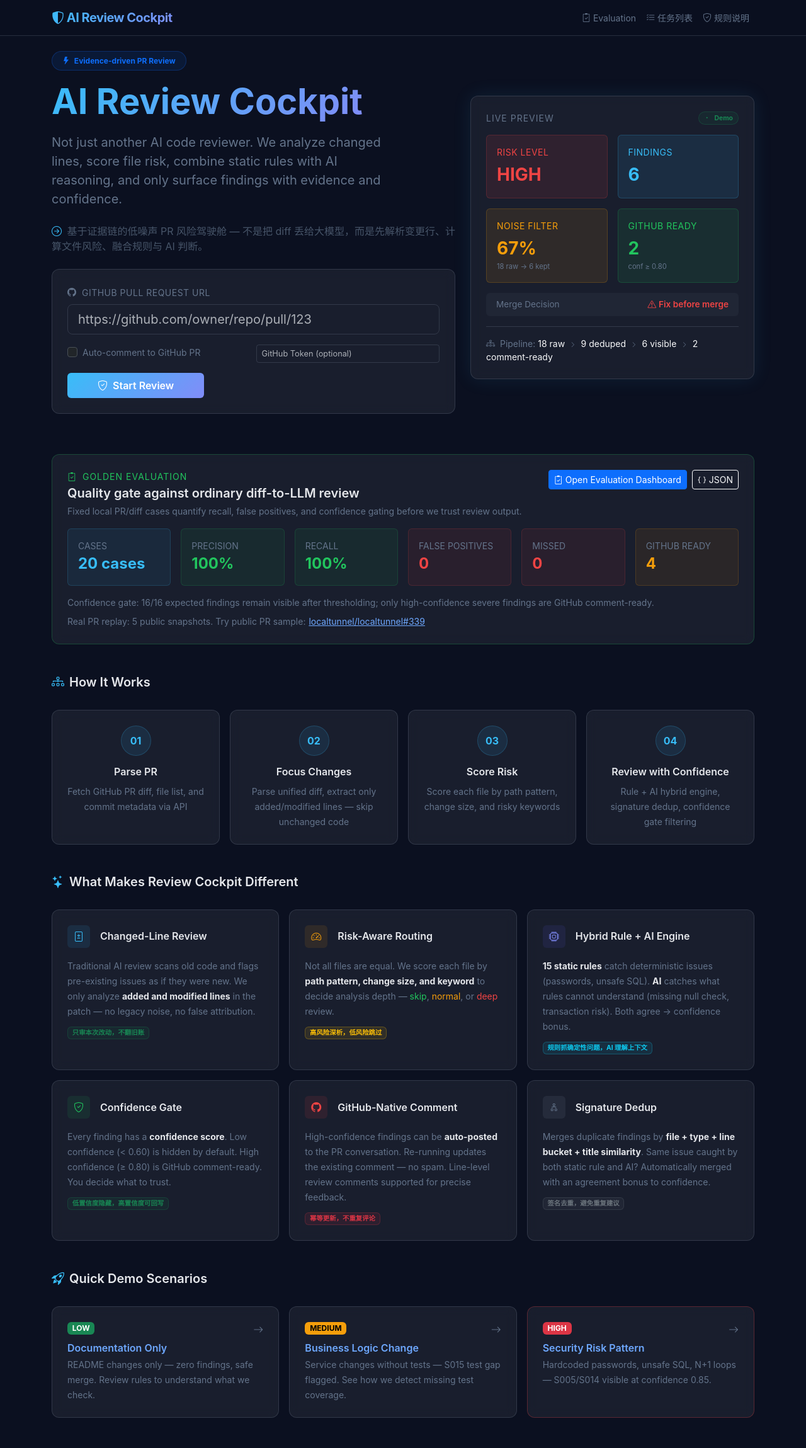
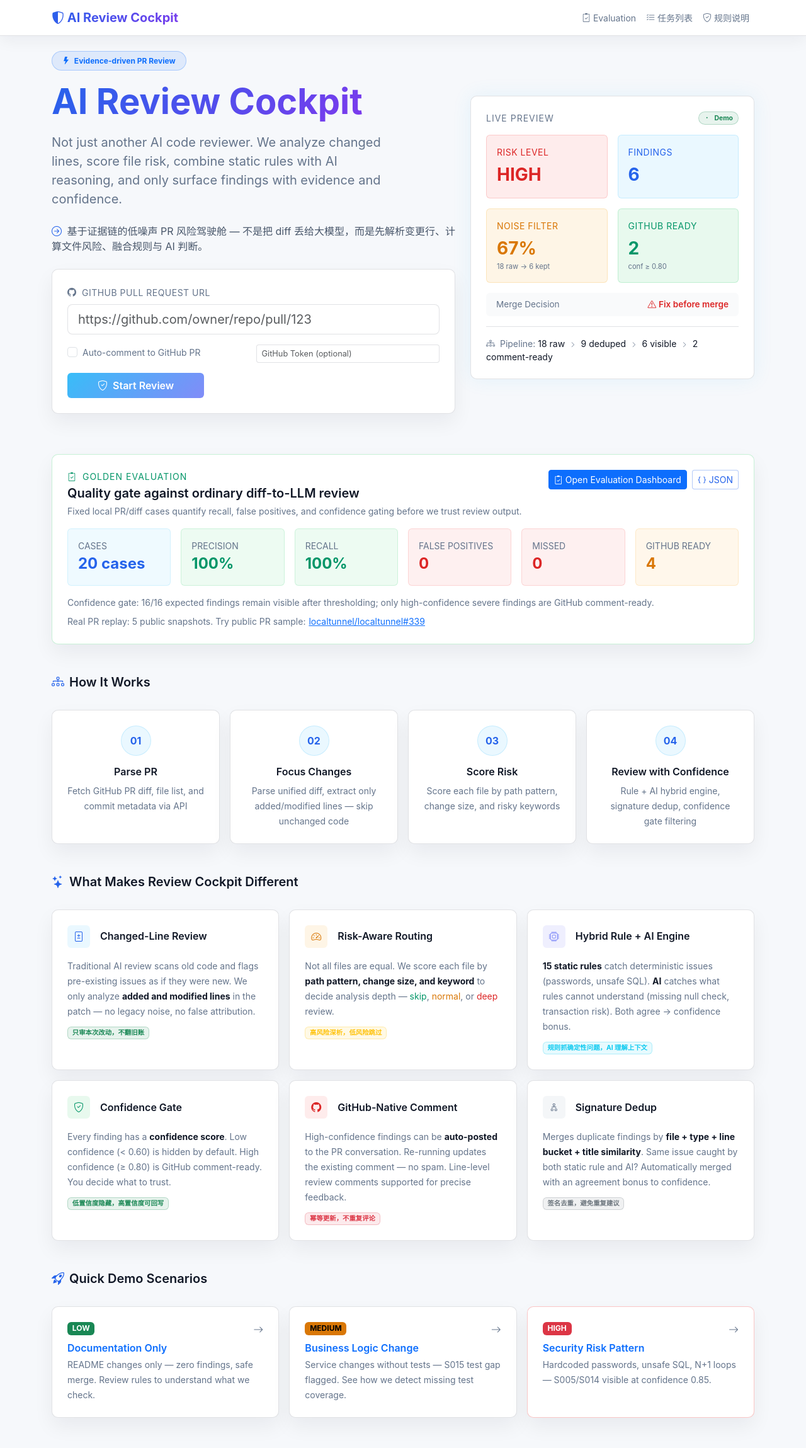
Before and after one commit to HuLi-12/ai-pre-review, a FastAPI app: page / in a window 1280 px wide. Shown: the whole page at 63% size. Run offline with FastAPI, Linux system fonts and the light colour scheme.

Commit message:
fix: migrate to light theme + fix TemplateResponse compat + new tests
- 全局浅色主题：data-bs-theme="light"，重做背景/卡片/边框/文字配色
- 新版 TemplateResponse("page.html", {context}) 兼容写法
- 评测页和任务历史清理残留深色表格样式
- 新增 test_report_generator.py 测试
- 验证结果：56 passed

Co-Authored-By: Claude Opus 4.7 <noreply@anthropic.com>

```diff
--- a/static/css/cockpit.css
+++ b/static/css/cockpit.css
@@ -4,17 +4,18 @@
 
 /* --- Design Tokens (Root Variables) -------------------------------- */
 :root {
-  --cockpit-bg: #0B1020;
-  --cockpit-card: rgba(255, 255, 255, 0.06);
-  --cockpit-border: rgba(148, 163, 184, 0.2);
-  --cocktip-border-hover: rgba(148, 163, 184, 0.35);
-  --cockpit-primary: #38BDF8;
-  --cockpit-danger: #EF4444;
-  --cockpit-warning: #F59E0B;
-  --cockpit-success: #22C55E;
-  --cockpit-text: #E5E7EB;
+  --cockpit-bg: #F6F8FB;
+  --cockpit-card: #FFFFFF;
+  --cockpit-border: rgba(15, 23, 42, 0.12);
+  --cockpit-border-hover: rgba(37, 99, 235, 0.28);
+  --cockpit-primary: #2563EB;
+  --cockpit-danger: #DC2626;
+  --cockpit-warning: #D97706;
+  --cockpit-success: #059669;
+  --cockpit-text: #111827;
   --cockpit-muted: #64748B;
-  --cockpit-accent-purple: #818CF8;
+  --cockpit-accent-purple: #7C3AED;
+  --cockpit-surface: #F8FAFC;
 }
 
 /* --- Base ---------------------------------------------------------- */
@@ -25,14 +26,15 @@ body {
 }
 
 .navbar {
-  background: rgba(11, 16, 32, 0.95) !important;
+  background: rgba(255, 255, 255, 0.92) !important;
   backdrop-filter: blur(12px);
   border-bottom: 1px solid var(--cockpit-border);
+  box-shadow: 0 8px 24px rgba(15, 23, 42, 0.05);
 }
 .navbar-brand {
   font-weight: 700;
-  letter-spacing: -0.5px;
-  background: linear-gradient(135deg, #38BDF8, #818CF8);
+  letter-spacing: 0;
+  background: linear-gradient(135deg, #2563EB, #7C3AED);
   -webkit-background-clip: text;
   -webkit-text-fill-color: transparent;
 }
@@ -55,8 +57,8 @@ body {
 .cockpit-card {
   background: var(--cockpit-card);
   border: 1px solid var(--cockpit-border);
-  border-radius: 12px;
-  backdrop-filter: blur(8px);
+  border-radius: 10px;
+  box-shadow: 0 14px 32px rgba(15, 23, 42, 0.06);
 }
 .cockpit-card-hoverable:hover {
   border-color: var(--cockpit-border-hover);
@@ -107,12 +109,12 @@ body {
 
 /* --- Text & Border Utilities --------------------------------------- */
 .text-gradient {
-  background: linear-gradient(135deg, #38BDF8, #818CF8);
+  background: linear-gradient(135deg, #2563EB, #7C3AED);
   -webkit-background-clip: text;
   -webkit-text-fill-color: transparent;
 }
 .border-gradient {
-  border-image: linear-gradient(135deg, #38BDF8, #818CF8) 1;
+  border-image: linear-gradient(135deg, #2563EB, #7C3AED) 1;
 }
 
 /* --- Section Header (with bottom border) -------------------------- */
@@ -272,6 +274,32 @@ kbd.cockpit-kbd {
 .border-cockpit { border-color: var(--cockpit-border); }
 .bg-cockpit-subtle { background: rgba(148, 163, 184, 0.06); }
 
+/* Bootstrap overrides for the light cockpit theme. */
+.text-light {
+  color: var(--cockpit-text) !important;
+}
+.btn-outline-light {
+  color: var(--cockpit-primary);
+  border-color: rgba(37, 99, 235, 0.34);
+  background: rgba(255, 255, 255, 0.72);
+}
+.btn-outline-light:hover,
+.btn-outline-light:focus {
+  color: #fff;
+  border-color: var(--cockpit-primary);
+  background: var(--cockpit-primary);
+}
+.form-control.bg-transparent {
+  background: #fff !important;
+}
+.table {
+  --bs-table-bg: #fff;
+  --bs-table-color: var(--cockpit-text);
+  --bs-table-border-color: var(--cockpit-border);
+  --bs-table-hover-bg: #F1F5F9;
+  --bs-table-hover-color: var(--cockpit-text);
+}
+
 /* --- Empty state --------------------------------------------------- */
 .empty-state-icon {
   font-size: 2.5rem;
--- a/templates/base.html
+++ b/templates/base.html
@@ -1,5 +1,5 @@
 <!DOCTYPE html>
-<html lang="zh-CN" data-bs-theme="dark">
+<html lang="zh-CN" data-bs-theme="light">
 <head>
     <meta charset="UTF-8">
     <meta name="viewport" content="width=device-width, initial-scale=1.0">
--- a/templates/evaluation.html
+++ b/templates/evaluation.html
@@ -139,7 +139,7 @@
         <h5 class="mb-0"><i class="bi bi-table me-1" style="color: var(--cockpit-primary);"></i> Rule-level Quality</h5>
     </div>
     <div class="table-responsive">
-        <table class="table table-dark table-hover align-middle mb-0">
+        <table class="table table-hover align-middle mb-0">
             <thead>
                 <tr>
                     <th>Rule</th>
@@ -233,7 +233,7 @@
                     {% if case.finding_evidence %}
                     <div class="mt-2">
                         {% for ev in case.finding_evidence[:2] %}
-                        <div class="small p-2 rounded mb-1" style="background: rgba(15,23,42,0.45); border: 1px solid rgba(148,163,184,0.12);">
+                        <div class="small p-2 rounded mb-1" style="background: rgba(248,250,252,0.95); border: 1px solid rgba(148,163,184,0.18);">
                             <code style="color: var(--cockpit-primary);">{{ ev.rule_id }}</code>
                             <span style="color: var(--cockpit-muted);">{{ ev.file_path }}{% if ev.line_number %}:{{ ev.line_number }}{% endif %}</span>
                             <span class="badge bg-secondary ms-1">{{ ev.gate }}</span>
--- a/templates/index.html
+++ b/templates/index.html
@@ -119,13 +119,13 @@
             <div class="mt-3 pt-3" style="border-top: 1px solid var(--cockpit-border);">
                 <div class="small" style="color: var(--cockpit-muted);">
                     <i class="bi bi-diagram-3 me-1"></i> Pipeline:
-                    <span class="text-light">18 raw</span>
+                    <span class="text-cockpit-text">18 raw</span>
                     <i class="bi bi-chevron-right mx-1" style="font-size: 0.6rem;"></i>
-                    <span class="text-light">9 deduped</span>
+                    <span class="text-cockpit-text">9 deduped</span>
                     <i class="bi bi-chevron-right mx-1" style="font-size: 0.6rem;"></i>
-                    <span class="text-light">6 visible</span>
+                    <span class="text-cockpit-text">6 visible</span>
                     <i class="bi bi-chevron-right mx-1" style="font-size: 0.6rem;"></i>
-                    <span class="text-light">2 comment-ready</span>
+                    <span class="text-cockpit-text">2 comment-ready</span>
                 </div>
             </div>
         </div>
--- a/templates/task_history.html
+++ b/templates/task_history.html
@@ -40,7 +40,7 @@
 
 <div class="table-responsive">
     <table class="table table-hover align-middle">
-        <thead class="table-dark">
+        <thead>
             <tr>
                 <th>#</th>
                 <th>PR</th>
```
Also changed, not shown: tests/test_pages.py (+9 -0 lines), tests/test_report_generator.py (added, +9 -0 lines).
